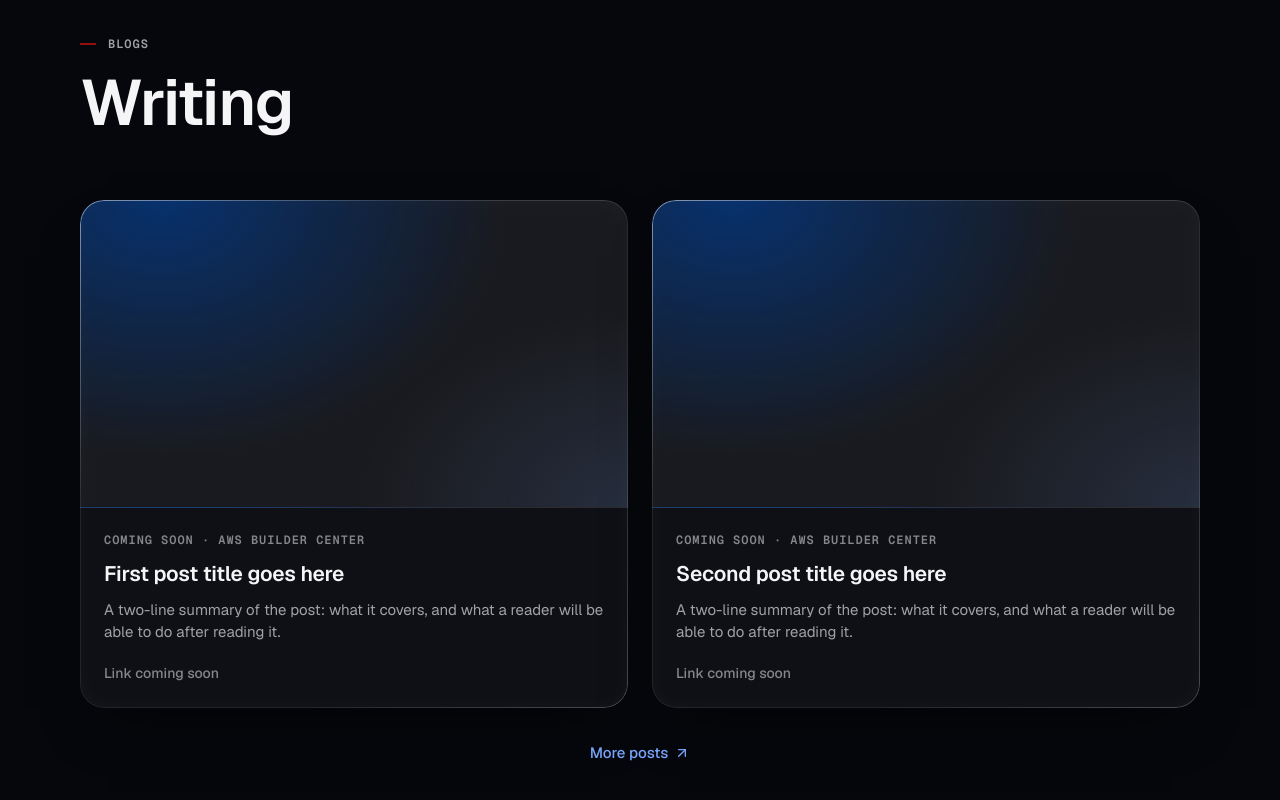
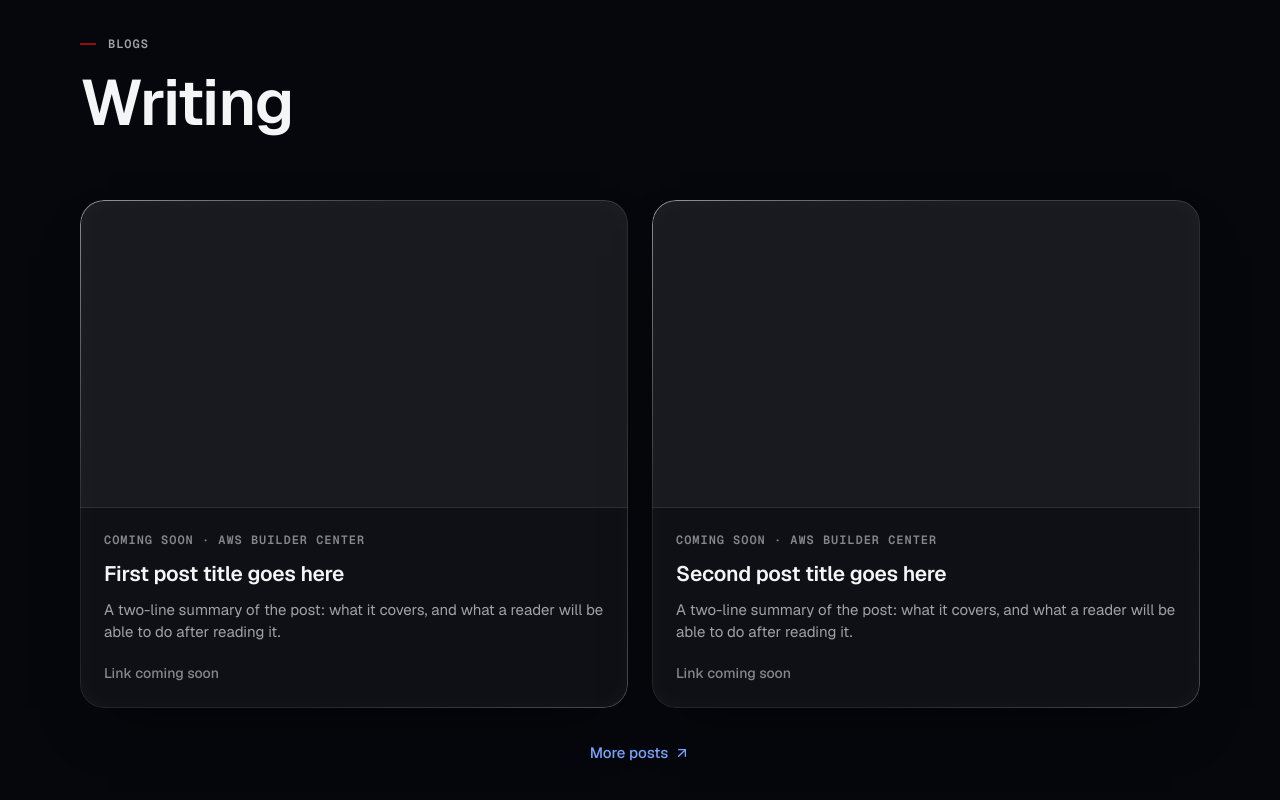
Before and after one commit to Ayush1860/portfolio, a React (Vite) app: page / in a window 1280 px wide. Shown: the part 2869-3669 px from the top of the page. Built offline with nearby package versions, Linux system fonts and the light colour scheme.

Commit message:
Remove the blue corner gradient from the blog cover placeholders

```diff
--- a/src/styles/components.css
+++ b/src/styles/components.css
@@ -383,10 +383,7 @@
 
   /* Placeholder cover until a post has its own image. */
   .blog-cover-empty {
-    background:
-      radial-gradient(90% 120% at 15% 0%, var(--blue-glow), transparent 70%),
-      radial-gradient(70% 90% at 100% 100%, color-mix(in srgb, var(--blue-text) 14%, transparent), transparent 70%),
-      var(--surface);
+    background: var(--surface);
   }
 
   .blog-body {
```
